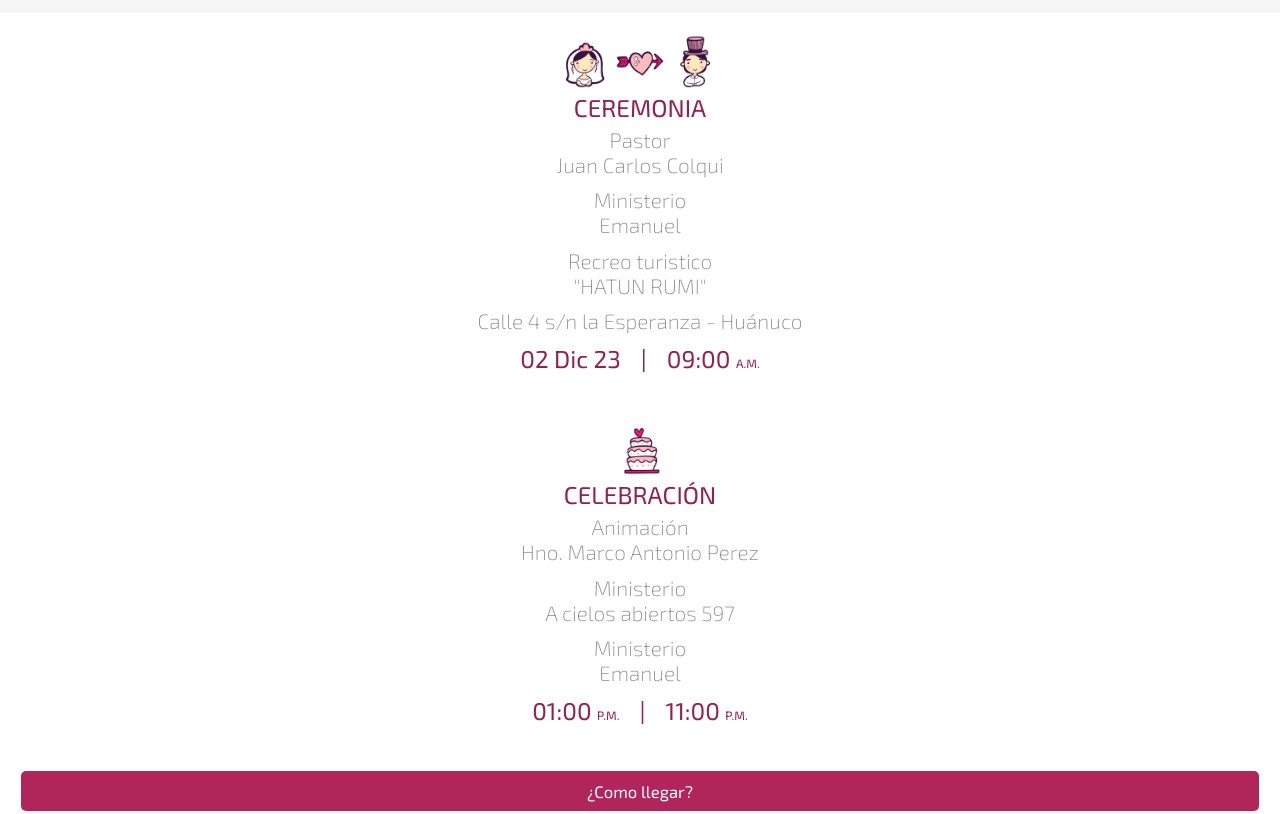
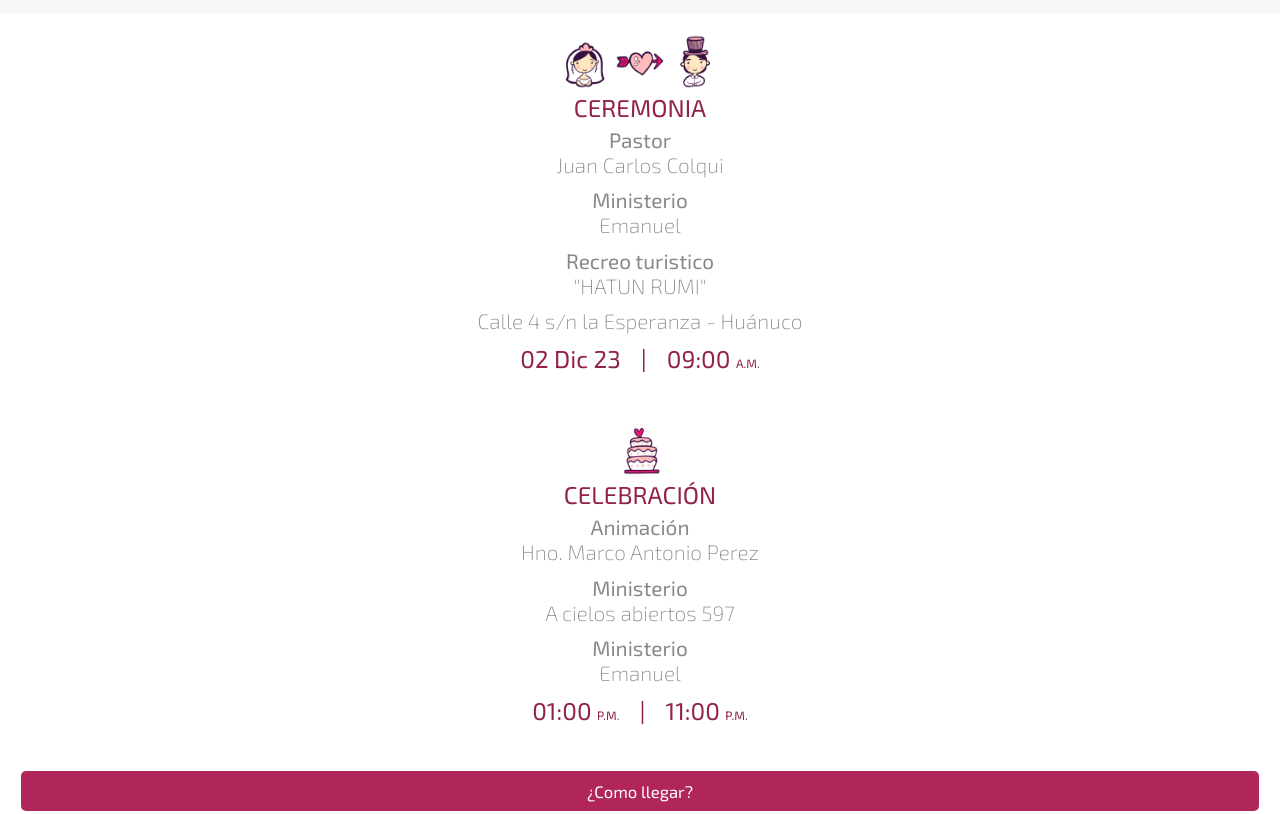
Before and after one commit to YhonatanQU/FY, a plain HTML site: page index.html in a window 1280 px wide. Shown: the part 484-1298 px from the top of the page. Drawn offline with Linux system fonts and the light colour scheme.

Commit message:
Change background-image and titles font-weigth

```diff
--- a/css/styles.css
+++ b/css/styles.css
@@ -21,9 +21,13 @@
 
 }
 
+.text-bold-1{
+    font-weight: 400;
+}
+
 .first-section {
     background: var(--black-200);
-    background-image: url(../img/banner_4.jpg);
+    background-image: url(../img/banner_2.jpg);
     background-size:cover;
     background-position:top center;
     background-repeat: no-repeat;
--- a/index.html
+++ b/index.html
@@ -40,9 +40,9 @@
                 <img src="./img/novio.png" alt="" class="aliance_icon">
             </span>
             <h3 class="title_third-section">CEREMONIA</h3>
-            <p class="description_third-section">Pastor <br> Juan Carlos Colqui</p>
-            <p class="description_third-section">Ministerio <br> Emanuel</p>
-            <p class="description_third-section">Recreo turistico <br> "HATUN RUMI"</p>
+            <p class="description_third-section"><span class="text-bold-1">Pastor</span> <br> Juan Carlos Colqui</p>
+            <p class="description_third-section"><span class="text-bold-1">Ministerio</span> <br> Emanuel</p>
+            <p class="description_third-section"><span class="text-bold-1">Recreo turistico</span> <br> "HATUN RUMI"</p>
             <p class="description_third-section">Calle 4 s/n la Esperanza - Huánuco</p>
             <h3 class="date_third-section section">
                 <div class="day_date">02 Dic 23</div>
@@ -56,9 +56,9 @@
                 <img src="./img/pastel.png" alt="" class="brindis_icon">
             </span>
             <h3 class="title_third-section">CELEBRACIÓN</h3>
-            <p class="description_third-section">Animación <br>Hno. Marco Antonio Perez</p>
-            <p class="description_third-section">Ministerio <br>A cielos abiertos 597</p>
-            <p class="description_third-section">Ministerio <br> Emanuel</p>
+            <p class="description_third-section"><span class="text-bold-1">Animación</span> <br>Hno. Marco Antonio Perez</p>
+            <p class="description_third-section"><span class="text-bold-1">Ministerio</span> <br>A cielos abiertos 597</p>
+            <p class="description_third-section"><span class="text-bold-1">Ministerio</span> <br> Emanuel</p>
             <h3 class="date_third-section section">
                 <div class="hour_date">01:00 <span>P.M.</span></div>
                 <span class="line_date">|</span>
```
